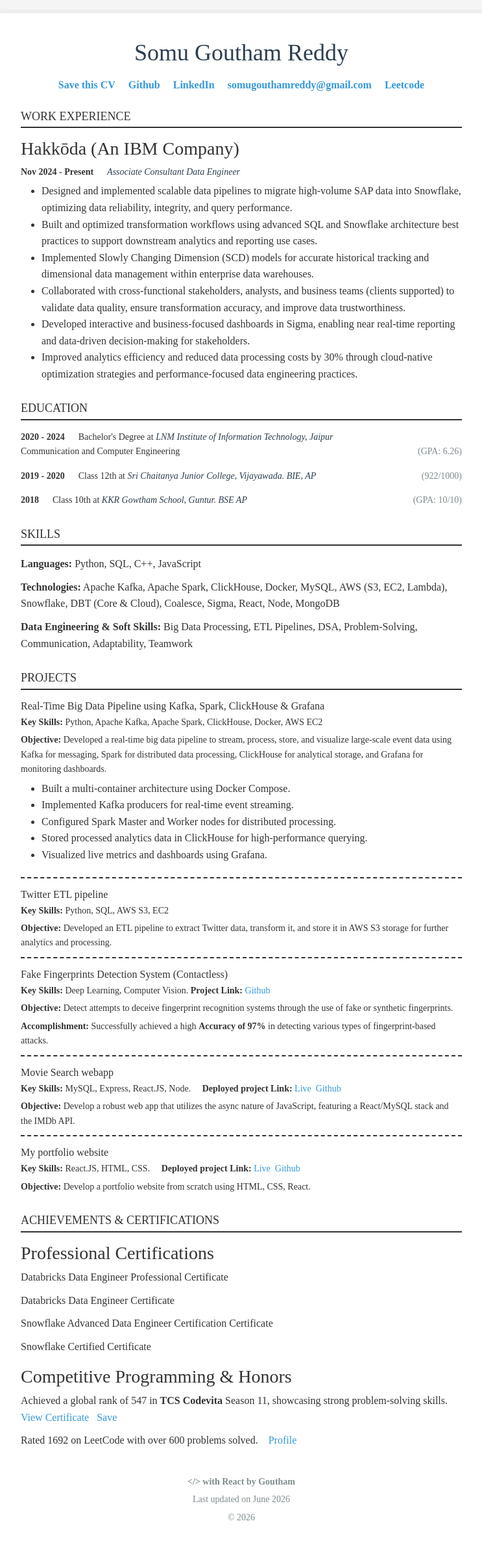
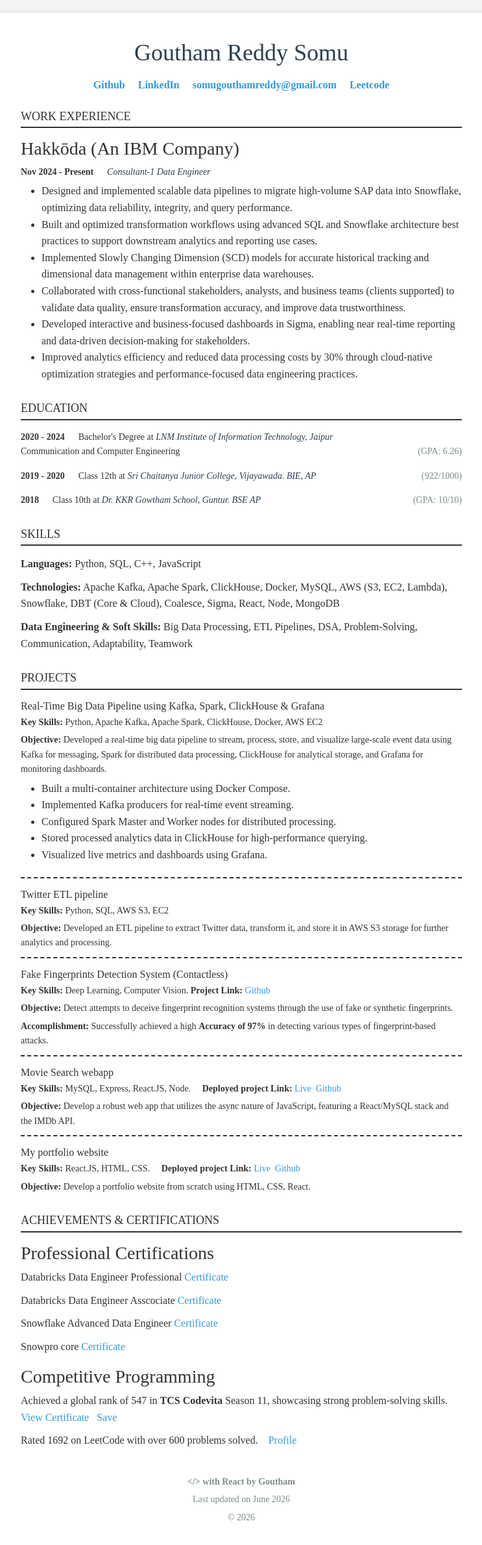
Before and after one commit to GouthamReddy1216/portfolio, a React (Create React App) app: page / in a window 1280 px wide. Shown: the top 2378 px of the page at 65% size, without its empty margins (268-1011 px from the left). Built offline with nearby package versions, Linux system fonts and the light colour scheme; the HTML template or start-up script is replaced by a standard one.

Commit message:
updated with certificates

```diff
--- a/src/App.js
+++ b/src/App.js
@@ -1,19 +1,15 @@
 import React from 'react';
 import './App.css';
 import Certificate from "./codevita_certificate.pdf";
-import cv from "./CV.pdf";
 
 function App() {
   return (
     <div className='App'>
       <div className='title'>
-        <h1>Somu Goutham Reddy</h1>
+        <h1>Goutham Reddy Somu</h1>
       </div>
 
       <div className='links'>
-        <div className='link'>
-          <a href={cv} download='Goutham_CV' target="_blank" rel="noopener noreferrer">Save this CV</a>
-        </div>
         <div className='link'>
           <a href='https://github.com/GouthamReddy1216/' target="_blank" rel="noopener noreferrer">Github</a>
         </div>
@@ -32,7 +28,7 @@
         <h2>WORK EXPERIENCE</h2>
         <div className='item'>
           <h3>Hakkōda (An IBM Company)</h3>
-          <p><strong>Nov 2024 - Present</strong> &emsp; <em>Associate Consultant Data Engineer</em></p>
+          <p><strong>Nov 2024 - Present</strong> &emsp; <em>Consultant-1 Data Engineer</em></p>
           <ul>
             <li>Designed and implemented scalable data pipelines to migrate high-volume SAP data into Snowflake, optimizing data reliability, integrity, and query performance.</li>
             <li>Built and optimized transformation workflows using advanced SQL and Snowflake architecture best practices to support downstream analytics and reporting use cases.</li>
@@ -54,7 +50,7 @@
           <p><strong>2019 - 2020</strong> &emsp; Class 12th at <em>Sri Chaitanya Junior College, Vijayawada. BIE, AP</em> <span>(922/1000)</span></p>
         </div>
         <div className='item'>
-          <p><strong>2018</strong> &emsp; Class 10th at <em>KKR Gowtham School, Guntur. BSE AP</em> <span>(GPA: 10/10)</span></p>
+          <p><strong>2018</strong> &emsp; Class 10th at <em>Dr. KKR Gowtham School, Guntur. BSE AP</em> <span>(GPA: 10/10)</span></p>
         </div>
       </div>
 
@@ -118,13 +114,13 @@
 
         <h3>Professional Certifications</h3>
         <ul>
-          <li>Databricks Data Engineer Professional Certificate</li>
-          <li>Databricks Data Engineer Certificate</li>
-          <li>Snowflake Advanced Data Engineer Certification Certificate</li>
-          <li>Snowflake Certified Certificate</li>
+          <li>Databricks Data Engineer Professional <a href='https://credentials.databricks.com/a763accd-97c0-4217-8d78-186243dcfce3#acc.w8f2rqOx' target="_blank" rel="noopener noreferrer">Certificate</a></li>
+          <li>Databricks Data Engineer Asscociate <a href='https://credentials.databricks.com/dfc098a9-25e1-478a-8857-a981b14e3cf1#acc.uKcNkZme' target="_blank" rel="noopener noreferrer">Certificate</a></li>
+          <li>Snowflake Advanced Data Engineer  <a href='https://achieve.snowflake.com/ec991e9e-a638-4823-90f4-590385b8bbac#acc.FAWBHCi1' target="_blank" rel="noopener noreferrer">Certificate</a></li>
+          <li>Snowpro core  <a href='https://achieve.snowflake.com/d5f5d3c6-b74a-4a5a-a7d0-21189644da12#acc.2kAZuVev' target="_blank" rel="noopener noreferrer">Certificate</a></li>
         </ul>
 
-        <h3>Competitive Programming & Honors</h3>
+        <h3>Competitive Programming</h3>
         <ul>
           <li>Achieved a global rank of 547 in <strong>TCS Codevita</strong> Season 11, showcasing strong problem-solving skills. &ensp;
             <a href={Certificate} target="_blank" rel="noopener noreferrer">View Certificate</a> &ensp;
```
